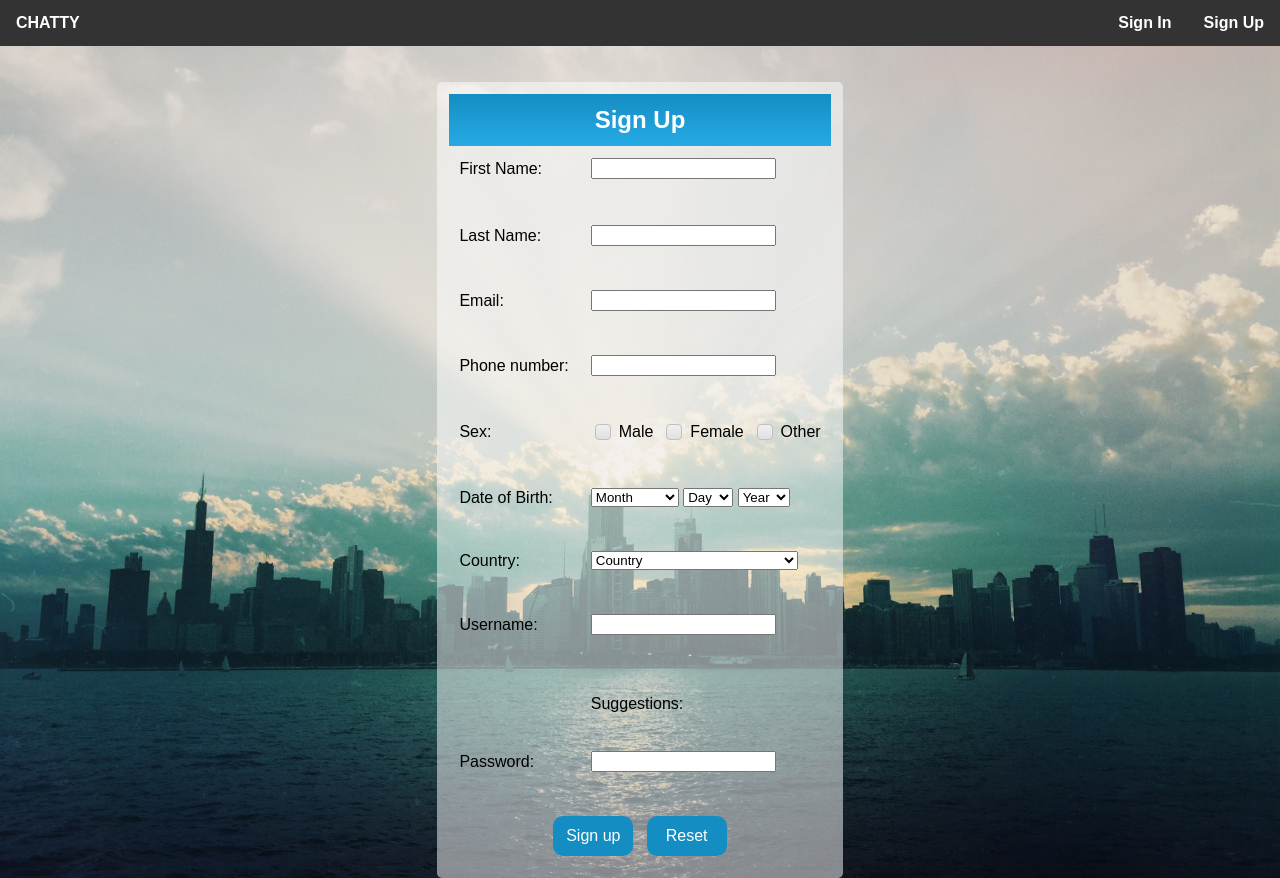
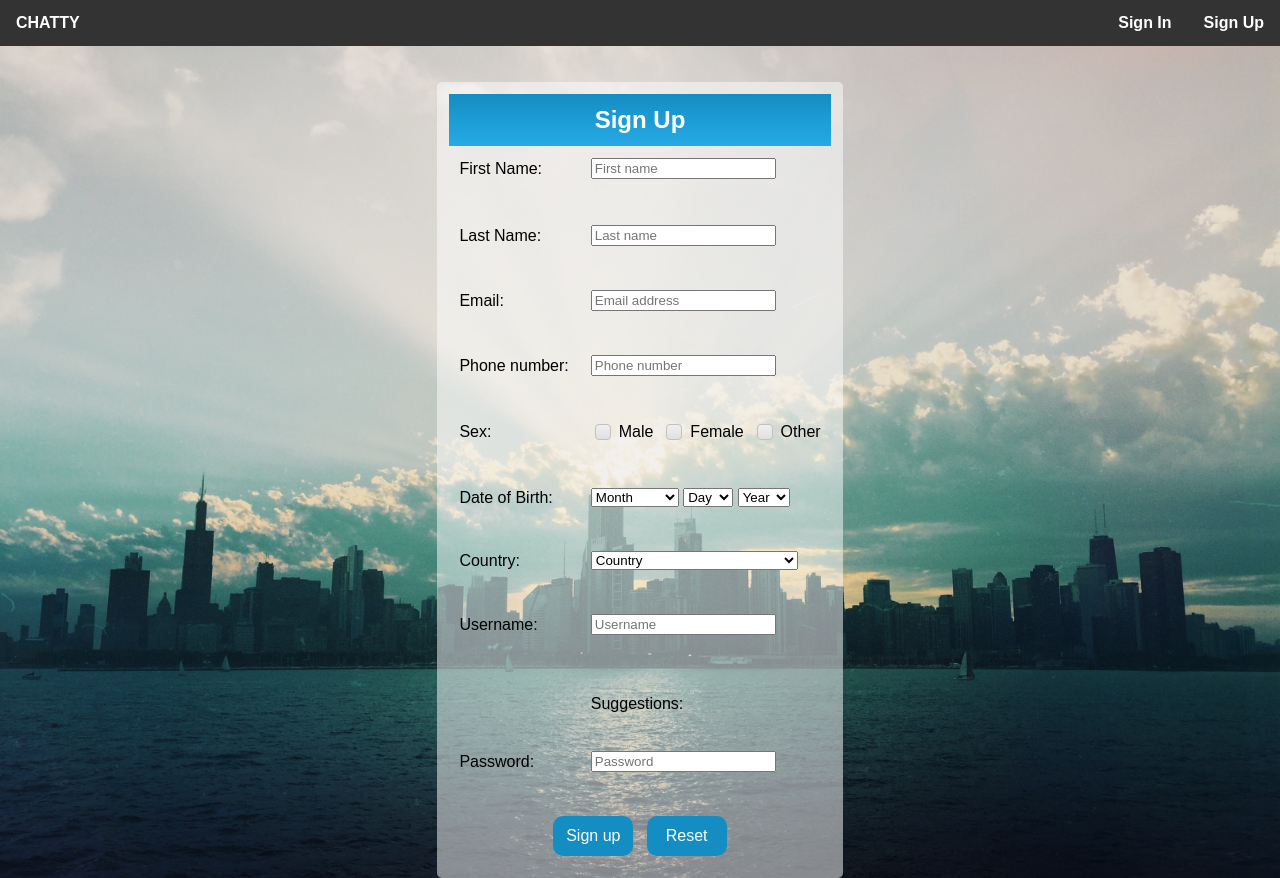
Before and after one commit to SudoKel/Chatty, a PHP site: page /registration.php in a window 1280 px wide. Run offline with PHP 8.4, Linux system fonts and the light colour scheme.

Commit message:
Added placeholders to registration form

```diff
--- a/src/chat.php
+++ b/src/chat.php
@@ -9,7 +9,9 @@
 <html>
 	<head>
 		<title>Chat</title>
+		<link rel="stylesheet" href="twemoji-awesome.css">
 		<link rel="stylesheet" type="text/css" href="css/style.css" />
+		<script src="//twemoji.maxcdn.com/twemoji.min.js"></script>
 		<script src="https://ajax.googleapis.com/ajax/libs/jquery/1.12.0/jquery.min.js"></script>
 		<script type="text/javascript">
 			// send messages
--- a/src/registration.php
+++ b/src/registration.php
@@ -39,22 +39,22 @@
 				</tr>
 				<tr>
 					<td>First Name:</td>
-					<td><input type="text" name="first_name" id="fName" /></td>
+					<td><input type="text" name="first_name" id="fName" placeholder="First name" /></td>
 				</tr>
 				<tr><td></td><td><p class="error" id="fErr"></p></td><tr>
 				<tr>
 					<td>Last Name:</td>
-					<td><input type="text" name="last_name" id="sName" /></td>
+					<td><input type="text" name="last_name" id="sName" placeholder="Last name" /></td>
 				</tr>
 				<tr><td></td><td><p class="error" id="sErr"></p></td></tr>
 				<tr>
 					<td>Email:</td>
-					<td><input type="text" name="email" id="email" /></td>
+					<td><input type="text" name="email" id="email" placeholder="Email address" /></td>
 				</tr>
 				<tr><td></td><td><p class="error" id="eErr"></p></td></tr>
 				<tr>
 					<td>Phone number:</td>
-					<td><input type="text" name="phone_num" id="pNum" /></td>
+					<td><input type="text" name="phone_num" id="pNum" placeholder="Phone number" /></td>
 				</tr>
 				<tr><td></td><td><p class="error" id="pErr"></p></td></tr>
 				<tr>
@@ -428,7 +428,7 @@
 				<tr><td></td><td><p class="error" id="cErr"></p></td></tr>
 				<tr>
 					<td>Username:</td>
-					<td><input type="text" onkeyup="showHint(this.value)" name="username" id="uname"></td>
+					<td><input type="text" onkeyup="showHint(this.value)" name="username" id="uname" placeholder="Username"></td>
 				</tr>
 				<tr><td></td><td><p class="error" id="uErr"></p></td></tr>
 				<tr>
@@ -438,7 +438,7 @@
 					</tr>
 				<tr>
 					<td>Password:</td>
-					<td><input type="password" name="password" id="pwd"></td>
+					<td><input type="password" name="password" id="pwd" placeholder="Password"></td>
 				</tr>
 				<tr><td></td><td><p class="error" id="pdErr"></p></td></tr>
 				<tr align="center">
```
